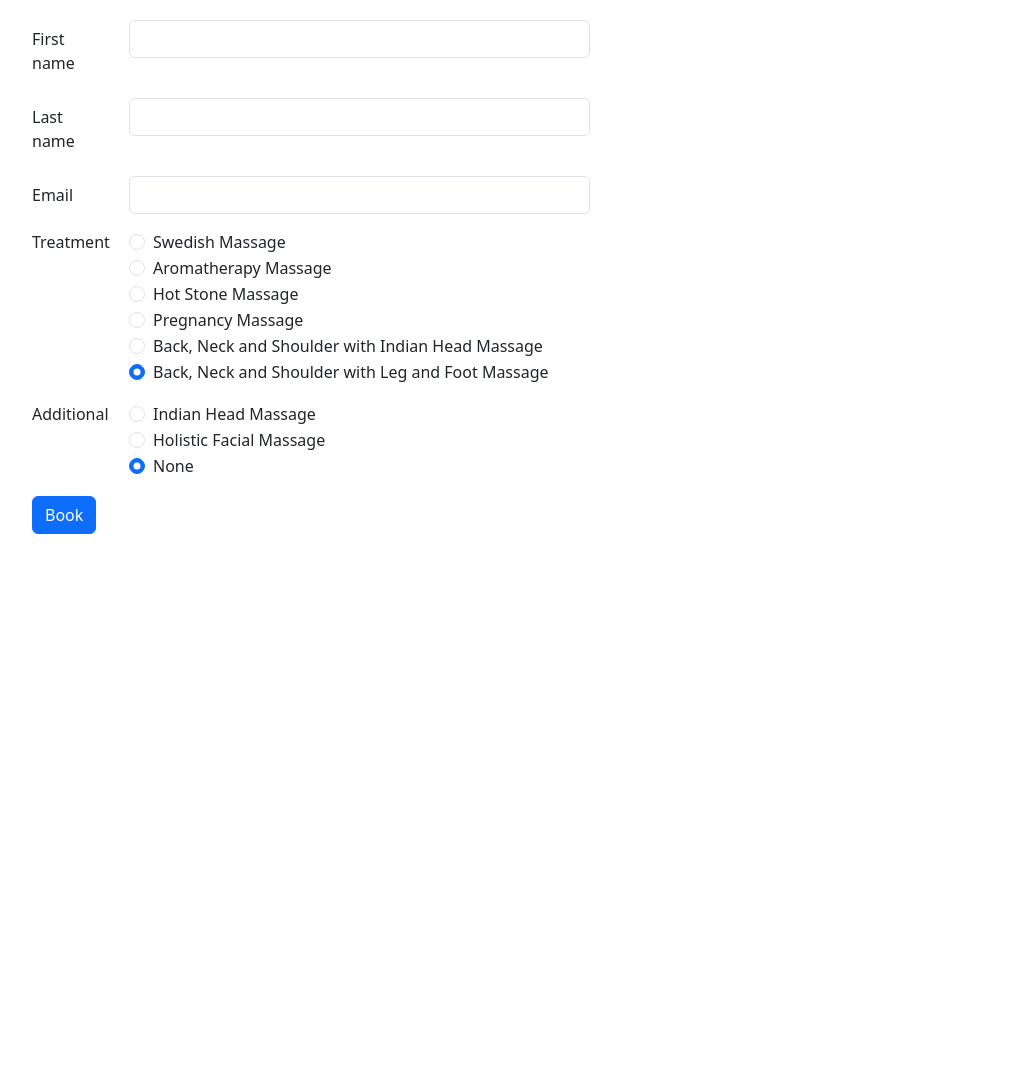
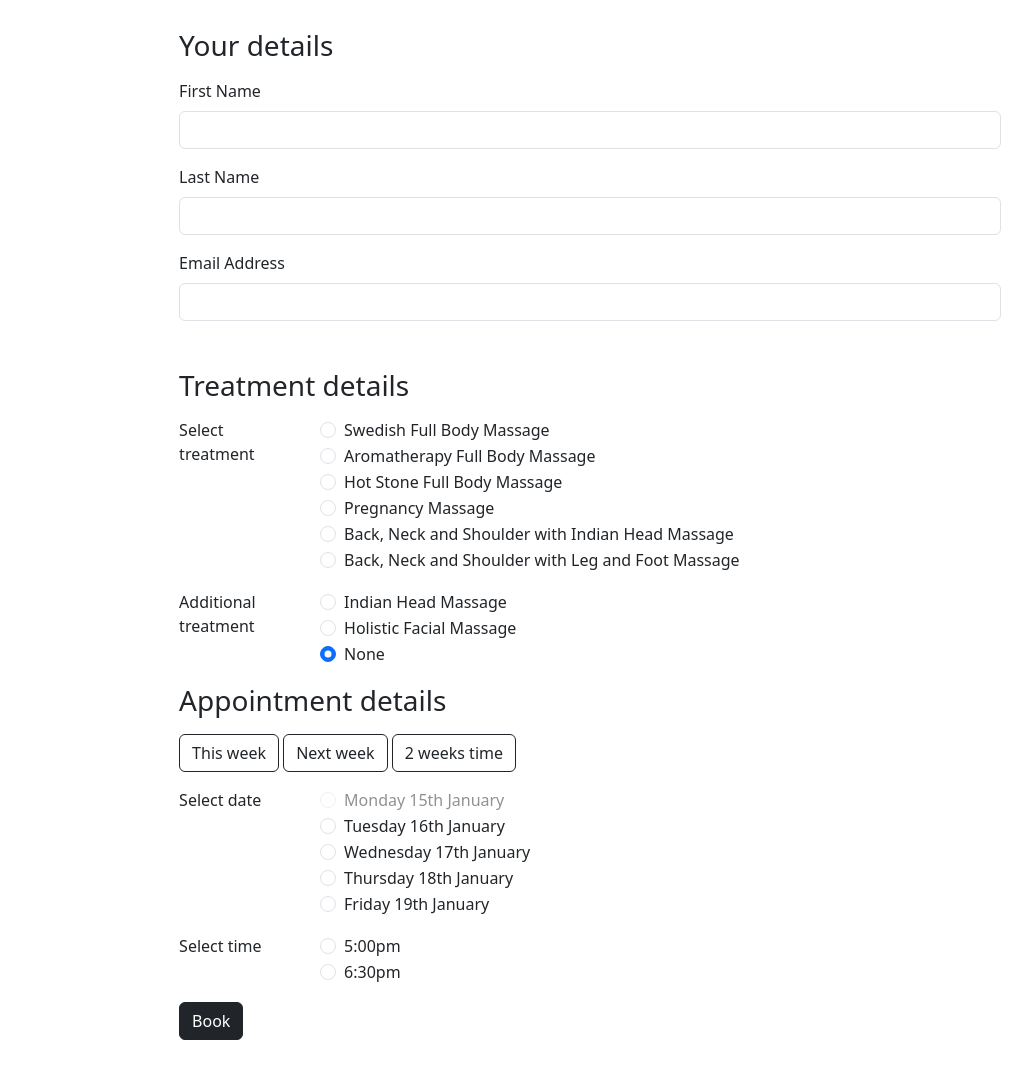
Before and after one commit to thedandydon/sunflower, a plain HTML site: page book.html in a window 1280 px wide. Shown: the part 220-1298 px from the top of the page, without its empty margins (50-1082 px from the left). Before the commit the page ends 800 px from the top, so only its background shows below. Drawn offline with nearby package versions, Linux system fonts and the light colour scheme.

Commit message:
Add files via upload

```diff
--- a/book.html
+++ b/book.html
@@ -12,7 +12,7 @@
     <section> <!--Navbar-->
         <nav class="navbar navbar-dark bg-dark" aria-label="First navbar example">
             <div class="container-fluid">
-              <a class="navbar-brand" href="./index.html">Sunflower</a>
+              <a class="navbar-brand" href="./index.html"><img src="./assets/images/text_logo_large.png" class="rounded-4" width="70"></a>
               <button class="navbar-toggler collapsed" type="button" data-bs-toggle="collapse" data-bs-target="#navbarsExample01" aria-controls="navbarsExample01" aria-expanded="false" aria-label="Toggle navigation">
                 <span class="navbar-toggler-icon"></span>
               </button>
@@ -20,13 +20,13 @@
               <div class="navbar-collapse collapse" id="navbarsExample01">
                 <ul class="navbar-nav me-auto mb-2">
                   <li class="nav-item">
-                    <a class="nav-link active" aria-current="page" href="./index.html">Home</a>
+                    <a class="nav-link" href="./index.html">Home</a>
                   </li>
                   <li class="nav-item">
                     <a class="nav-link" href="./treatments.html">Treatments</a>
                   </li>
                   <li class="nav-item">
-                    <a class="nav-link" href="./contact.html">Book</a>
+                    <a class="nav-link active" aria-current="page" href="./book.html">Book</a>
                   </li>
                   <li class="nav-item">
                     <a class="nav-link" href="#">Gift Vouchers</a>
@@ -39,68 +39,71 @@
           </nav>
     </section>
 
-    <div class="container">
+
+
+
+    <section> <!--Form-->
+
+        <div class="container text-center">
             <h2 class="my-3">Book a treatment <img src="./assets/images/logo.png" height="120"/></h2>
         </div>
 
 
-    <section> <!--Form-->
+        <div class="container d-flex justify-content-center">
 
-       <div class="container" >
-        <form class="mt-5 w-50">
-            <div class="row mb-3">
-              <label for="inputEmail3" class="col-sm-2 col-form-label">First name</label>
-              <div class="col-sm-10">
-                <input type="text" class="form-control">
+            <form class="mt-3 mb-5 w-70">
+                <h3 class="mb-3">Your details</h3>
+                <div class="mb-3">
+                    <label for="yourDetailsInput" class="form-label">First Name</label>
+                    <input type="text" class="form-control" id="yourDetailsInput">
                 </div>
+                <div class="mb-3">
+                    <label for="formGroupExampleInput" class="form-label">Last Name</label>
+                    <input type="text" class="form-control" id="yourDetailsInput">
                 </div>
-            <div class="row mb-3">
-              <label for="inputPassword3" class="col-sm-2 col-form-label">Last name</label>
-              <div class="col-sm-10">
-                <input type="text" class="form-control">
+                <div class="mb-3">
+                    <label for="formGroupExampleInput" class="form-label">Email Address</label>
+                    <input type="email" class="form-control" id="yourDetailsInput">
                 </div>
-            </div>
-            <div class="row mb-3">
-                <label for="inputEmail3" class="col-sm-2 col-form-label">Email</label>
-                <div class="col-sm-10">
-                  <input type="email" class="form-control" id="inputEmail3">
-                </div>
-              </div>
-            <fieldset class="row mb-3">
-              <legend class="col-form-label col-sm-2 pt-0">Treatment</legend>
+
+
+
+                <fieldset class="row mb-3 mt-5">
+                    <h3 class="mb-3">Treatment details</h3>
+                  <legend class="col-form-label col-sm-2 pt-0">Select treatment</legend>
                   <div class="col-sm-10">
                     <div class="form-check">
-                  <input class="form-check-input" type="radio" name="gridRadios" id="gridRadios1" value="option1" checked>
+                      <input class="form-check-input" type="radio" name="gridRadios" id="gridRadios1" value="option1" >
                       <label class="form-check-label" for="gridRadios1">
-                    Swedish Massage
+                        Swedish Full Body Massage
                       </label>
                     </div>
                     <div class="form-check">
                       <input class="form-check-input" type="radio" name="gridRadios" id="gridRadios2" value="option2">
                       <label class="form-check-label" for="gridRadios2">
-                    Aromatherapy Massage
+                        Aromatherapy Full Body Massage
                       </label>
                     </div>
                     <div class="form-check">
-                    <input class="form-check-input" type="radio" name="gridRadios" id="gridRadios1" value="option1" checked>
+                        <input class="form-check-input" type="radio" name="gridRadios" id="gridRadios1" value="option1" >
                         <label class="form-check-label" for="gridRadios1">
-                    Hot Stone Massage
+                        Hot Stone Full Body Massage
                         </label>
                     </div>
                     <div class="form-check">
-                    <input class="form-check-input" type="radio" name="gridRadios" id="gridRadios1" value="option1" checked>
+                        <input class="form-check-input" type="radio" name="gridRadios" id="gridRadios1" value="option1" >
                         <label class="form-check-label" for="gridRadios1">
                         Pregnancy Massage
                         </label>
                     </div>
                     <div class="form-check">
-                    <input class="form-check-input" type="radio" name="gridRadios" id="gridRadios1" value="option1" checked>
+                        <input class="form-check-input" type="radio" name="gridRadios" id="gridRadios1" value="option1" >
                         <label class="form-check-label" for="gridRadios1">
                         Back, Neck and Shoulder with Indian Head Massage
                         </label>
                     </div>
                     <div class="form-check">
-                    <input class="form-check-input" type="radio" name="gridRadios" id="gridRadios1" value="option1" checked>
+                        <input class="form-check-input" type="radio" name="gridRadios" id="gridRadios1" value="" >
                         <label class="form-check-label" for="gridRadios1">
                         Back, Neck and Shoulder with Leg and Foot Massage
                         </label>
@@ -108,30 +111,88 @@
                   </div>
                 </fieldset>
                 <fieldset class="row mb-3">
-                <legend class="col-form-label col-sm-2 pt-0">Additional</legend>
+                    <legend class="col-form-label col-sm-2 pt-0">Additional treatment</legend>
                     <div class="col-sm-10">
                       <div class="form-check">
-                    <input class="form-check-input" type="radio" name="gridRadios2" id="gridRadios1" value="option1" checked>
+                        <input class="form-check-input" type="radio" name="additionalRadios" id="gridRadios1" value="option1" >
                         <label class="form-check-label" for="gridRadios1">
                             Indian Head Massage
                         </label>
                       </div>
                       <div class="form-check">
-                    <input class="form-check-input" type="radio" name="gridRadios2" id="gridRadios2" value="option2">
+                        <input class="form-check-input" type="radio" name="additionalRadios" id="gridRadios2" value="option2">
                         <label class="form-check-label" for="gridRadios2">
                             Holistic Facial Massage
                         </label>
                       </div>
                       <div class="form-check">
-                      <input class="form-check-input" type="radio" name="gridRadios2" id="gridRadios1" value="option1" checked>
+                          <input class="form-check-input" type="radio" name="additionalRadios" id="gridRadios1" value="option1" checked>
                           <label class="form-check-label" for="gridRadios1">
                             None
                           </label>
                       </div>
                     </div>
                   </fieldset>
-            <button type="submit" class="btn btn-primary">Book</button>
+                  <h3 class="mb-3">Appointment details</h3>
+                  <button type="submit" class="btn btn-outline-dark">This week</button>
+                  <button type="submit" class="btn btn-outline-dark">Next week</button>
+                  <button type="submit" class="btn btn-outline-dark">2 weeks time</button>
+                  <fieldset class="row mt-3 mb-3">
+                    <legend class="col-form-label col-sm-2 pt-0">Select date</legend>
+                    <div class="col-sm-10">
+                      <div class="form-check">
+                        <input class="form-check-input" type="radio" name="dateRadios" id="gridRadios1" value="option1" disabled>
+                        <label class="form-check-label" for="gridRadios1">
+                            Monday 15th January
+                        </label>
+                      </div>
+                      <div class="form-check">
+                        <input class="form-check-input" type="radio" name="dateRadios" id="gridRadios2" value="option2">
+                        <label class="form-check-label" for="gridRadios2">
+                            Tuesday 16th January
+                        </label>
+                      </div>
+                      <div class="form-check">
+                          <input class="form-check-input" type="radio" name="dateRadios" id="gridRadios1" value="option1">
+                          <label class="form-check-label" for="gridRadios1">
+                            Wednesday 17th January
+                          </label>
+                      </div>
+                      <div class="form-check">
+                        <input class="form-check-input" type="radio" name="dateRadios" id="gridRadios1" value="option1">
+                        <label class="form-check-label" for="gridRadios1">
+                          Thursday 18th January
+                        </label>
+                    </div>
+                    <div class="form-check">
+                        <input class="form-check-input" type="radio" name="dateRadios" id="gridRadios1" value="option1">
+                        <label class="form-check-label" for="gridRadios1">
+                          Friday 19th January
+                        </label>
+                    </div>
+                    </div>
+                </fieldset>
+
+                <fieldset class="row mb-3">
+                    <legend class="col-form-label col-sm-2 pt-0">Select time</legend>
+                    <div class="col-sm-10">
+                      <div class="form-check">
+                        <input class="form-check-input" type="radio" name="timeRadios" id="gridRadios1" value="option1" >
+                        <label class="form-check-label" for="gridRadios1">
+                            5:00pm
+                        </label>
+                      </div>
+                      <div class="form-check">
+                        <input class="form-check-input" type="radio" name="timeRadios" id="gridRadios2" value="option2">
+                        <label class="form-check-label" for="gridRadios2">
+                            6:30pm
+                        </label>
+                      </div>
+                  </fieldset>
+                <button type="submit" class="btn btn-dark">Book</button>
               </form>
+        </div>
+
 
        </div>
 
```
Also changed, not shown: contact.html (+3 -3 lines), index.html (+2 -2 lines), treatments.html (+11 -11 lines). Lines whose indentation alone changed are shown as unchanged.
